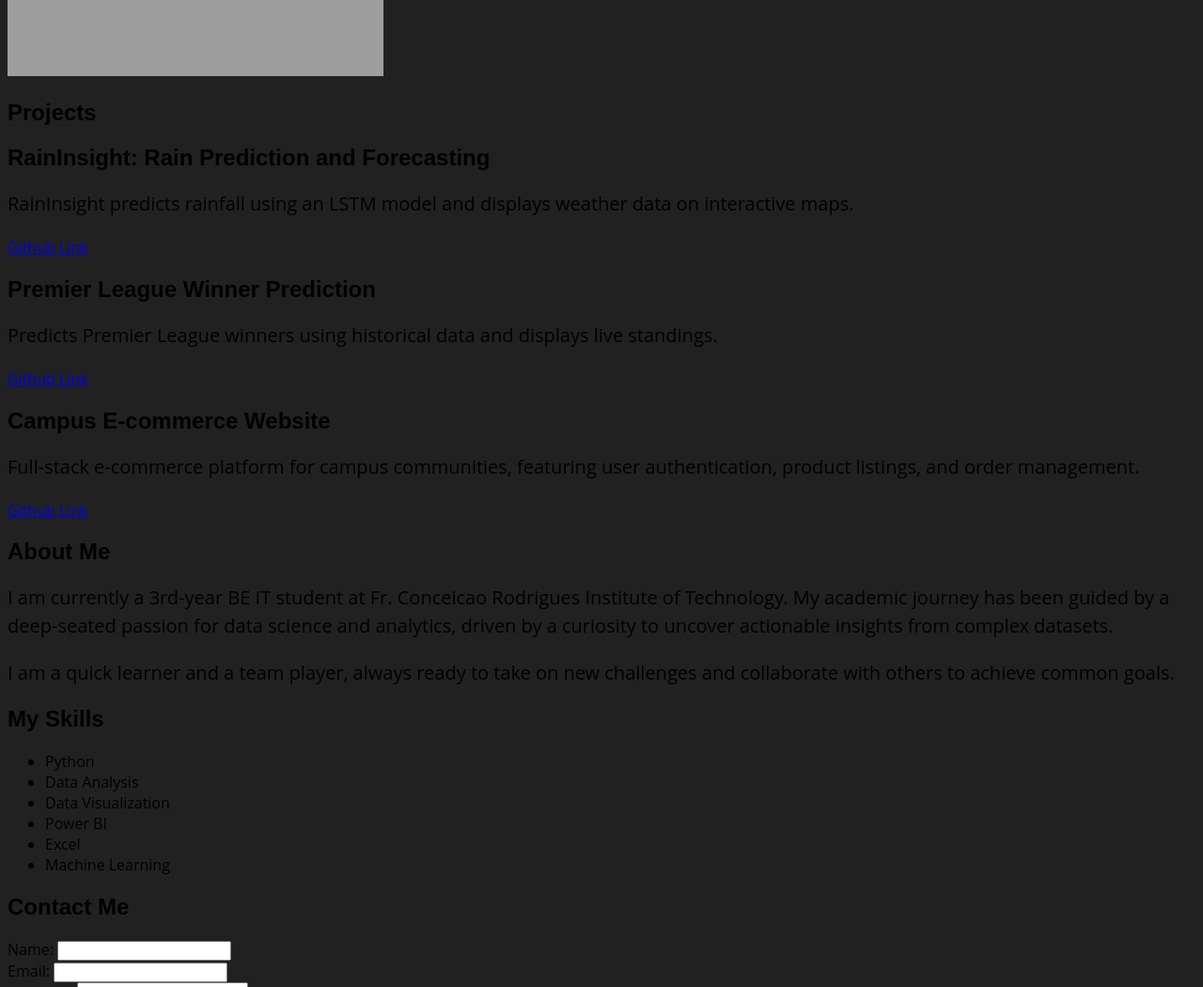
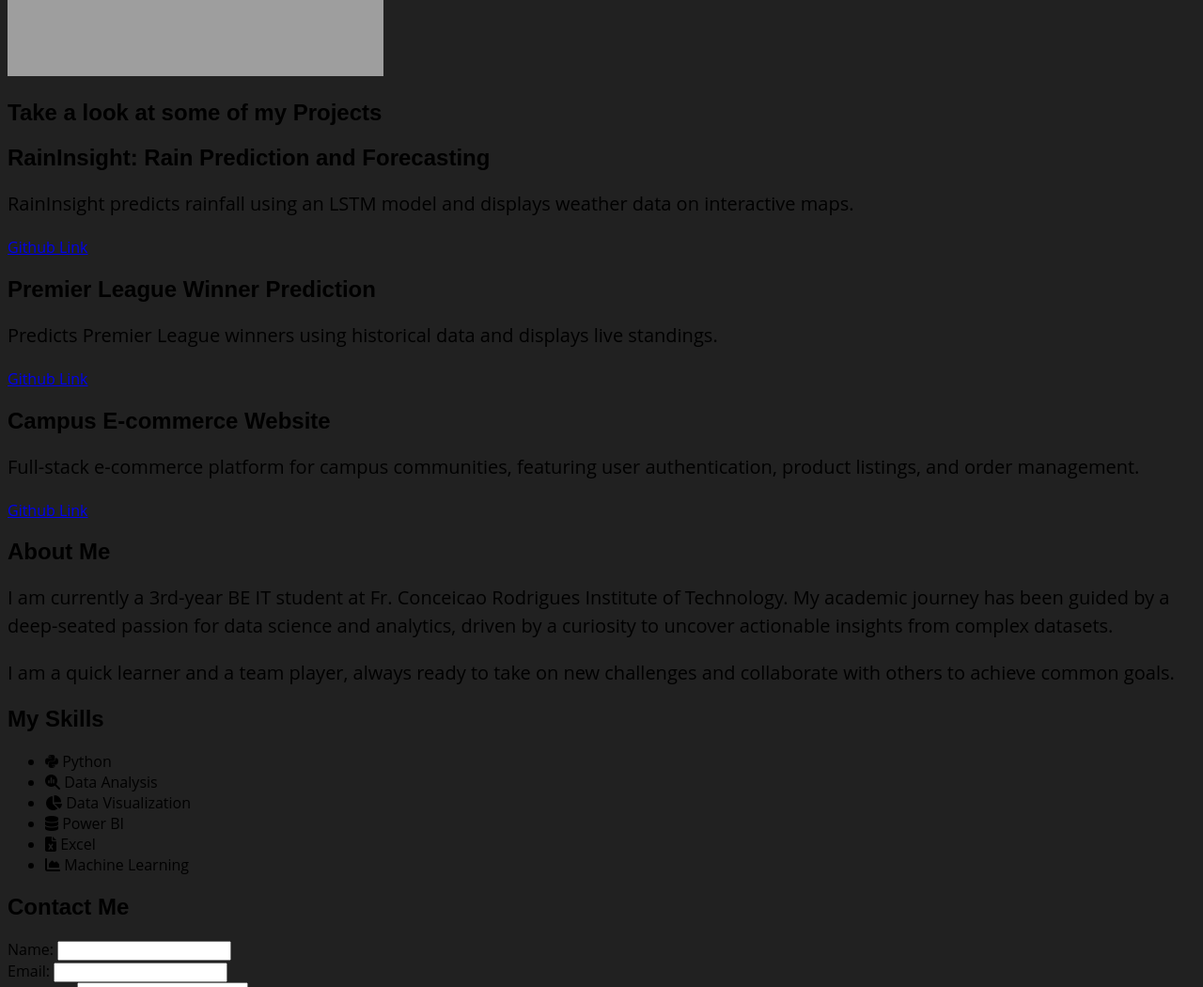
Before and after one commit to eby0303/Portfolio, a Flask app: page / in a window 1280 px wide. Shown: the part 552-1602 px from the top of the page at 94% size. Run offline with Flask 3, Linux system fonts and the light colour scheme; some web fonts are replaced; grey boxes are pictures that could not be loaded.

Commit message:
Update index.html

```diff
--- a/templates/index.html
+++ b/templates/index.html
@@ -43,7 +43,7 @@
     </section>
 
     <section id="projects" class="project_container">
-        <h2>Projects</h2>
+        <h2>Take a look at some of my Projects</h2>
         <div class="box">
             <span></span>
             <div class="content">
@@ -79,12 +79,12 @@
         <div class="skills">
             <h2>My Skills</h2>
             <ul>
-                <li>Python</li>
-                <li>Data Analysis</li>
-                <li>Data Visualization</li>
-                <li>Power BI</li>
-                <li>Excel</li>
-                <li>Machine Learning</li>
+                <li><i class="fa-brands fa-python"></i> Python</li>
+                <li><i class="fa-solid fa-magnifying-glass-chart"></i> Data Analysis</li>
+                <li><i class="fa-solid fa-chart-pie"></i> Data Visualization</li>
+                <li><i class="fa-solid fa-database"></i> Power BI</li>
+                <li><i class="fa-solid fa-file-excel"></i> Excel</li>
+                <li><i class="fa-solid fa-chart-area"></i> Machine Learning</li>
             </ul>
         </div>
     </section>
```
